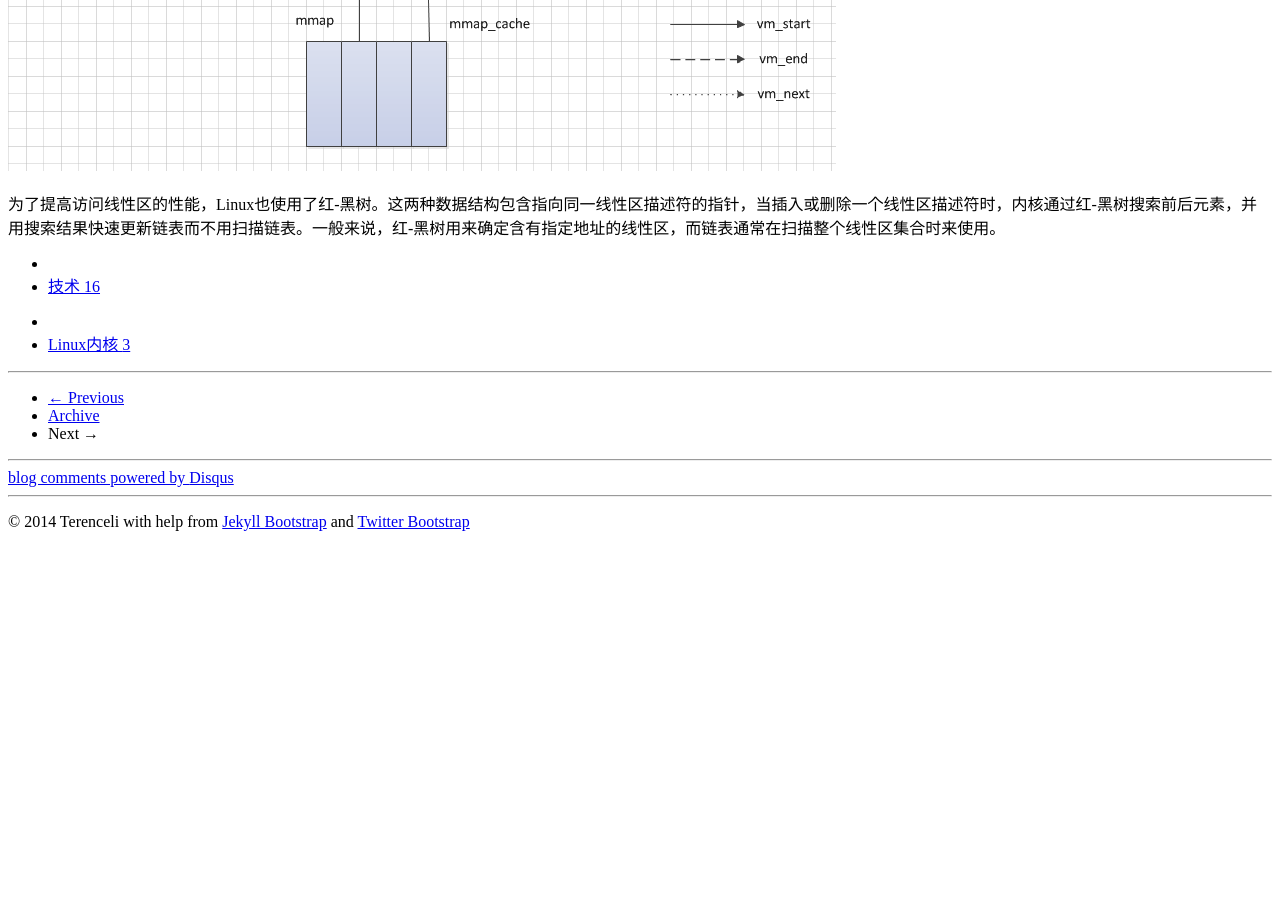
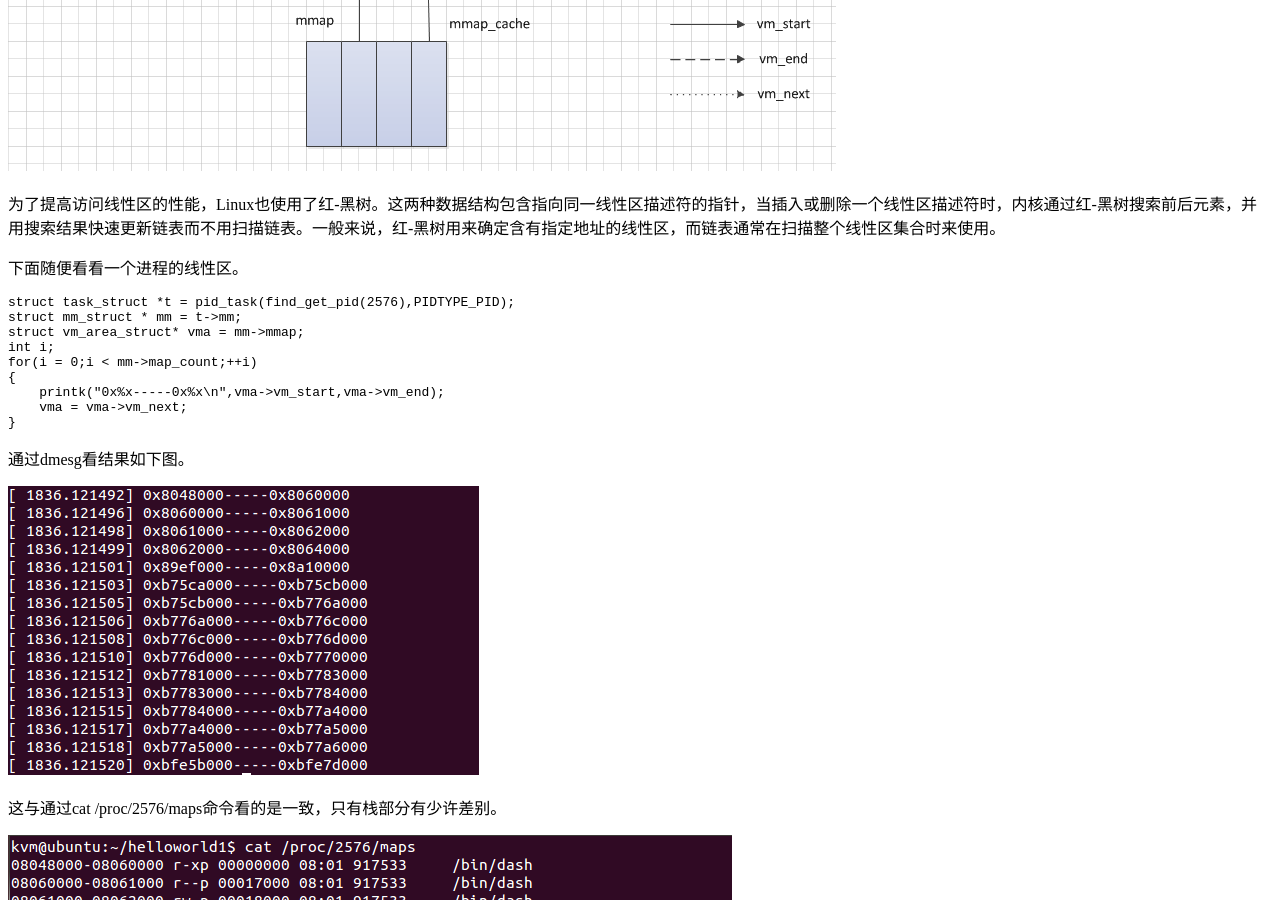
Before and after one commit to terenceli/terenceli.github.com, a Jekyll site: the page built from _posts/2014-10-10-linux-process-vm.md, in a window 1280 px wide and 900 px high, scrolled down 3883 px. Built offline with Jekyll 4.4.1, drawn with Linux system fonts in a browser that asks for light colours; nearby versions of some CDN libraries; library files that are not in the unit come from our copies; comment, search, counter and statistics services are not loaded; before the commit the page ends 4430 px from its top, so only the background shows below that.

Commit message:
process vm
见了一小段代码

```diff
--- a/_posts/2014-10-10-linux-process-vm.md
+++ b/_posts/2014-10-10-linux-process-vm.md
@@ -126,3 +126,27 @@ Linux通过类型为vm\_area\_struct的对象对线性区进行管理，其定
 ![](/assets/img/process_vm/2.PNG)
 
 为了提高访问线性区的性能，Linux也使用了红-黑树。这两种数据结构包含指向同一线性区描述符的指针，当插入或删除一个线性区描述符时，内核通过红-黑树搜索前后元素，并用搜索结果快速更新链表而不用扫描链表。一般来说，红-黑树用来确定含有指定地址的线性区，而链表通常在扫描整个线性区集合时来使用。
+
+下面随便看看一个进程的线性区。
+
+	struct task_struct *t = pid_task(find_get_pid(2576),PIDTYPE_PID);
+	struct mm_struct * mm = t->mm;
+	struct vm_area_struct* vma = mm->mmap;
+	int i;
+	for(i = 0;i < mm->map_count;++i)
+	{
+	    printk("0x%x-----0x%x\n",vma->vm_start,vma->vm_end);
+	    vma = vma->vm_next;
+	}
+
+通过dmesg看结果如下图。
+
+
+![](/assets/img/process_vm/4.PNG)
+
+
+这与通过cat /proc/2576/maps命令看的是一致，只有栈部分有少许差别。
+
+
+
+![](/assets/img/process_vm/3.PNG)
```
Also changed, not shown: assets/img/process_vm/3.PNG (added), assets/img/process_vm/4.PNG (added).
